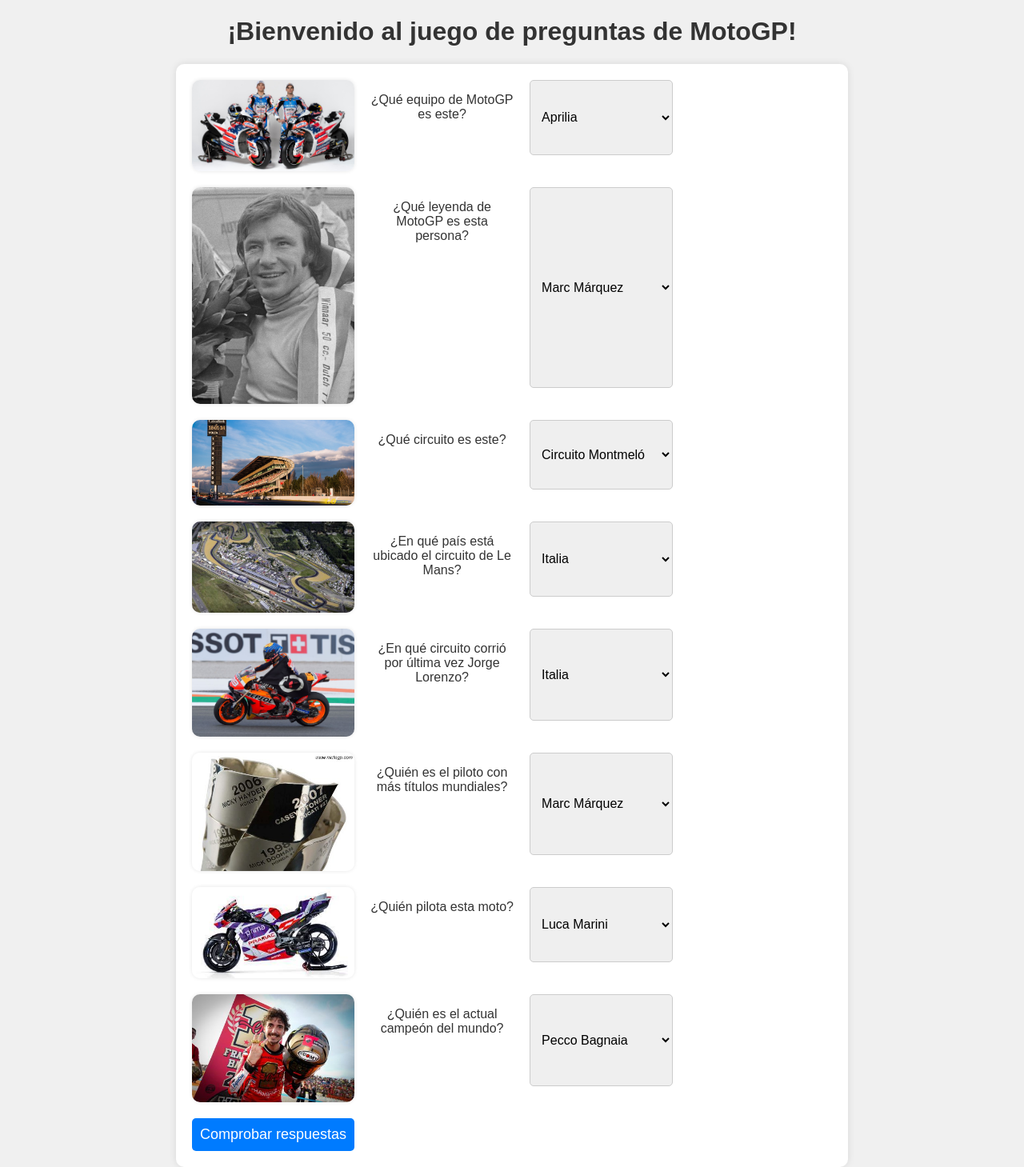
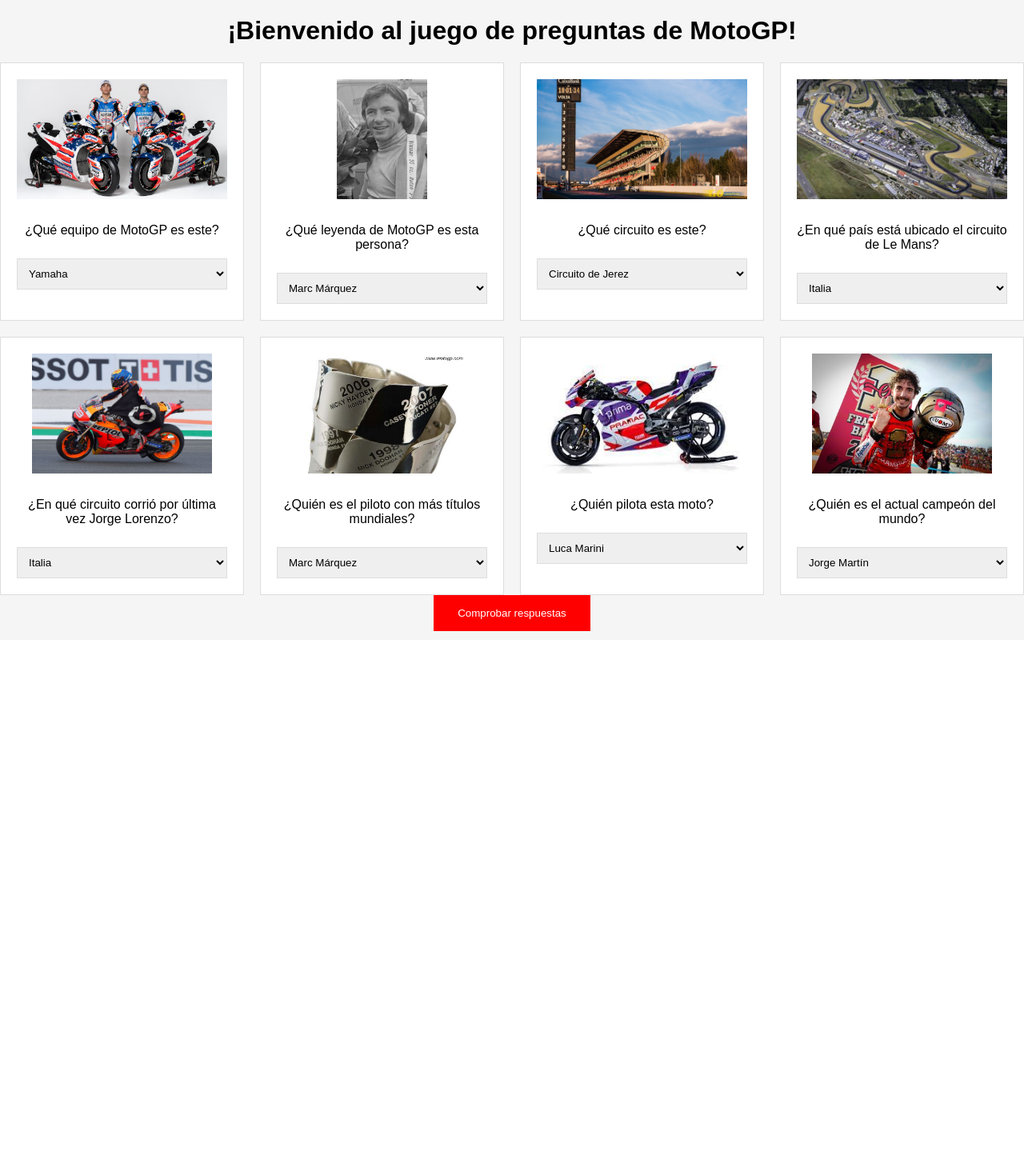
Before and after one commit to 100007821/ASIX1_UF2-A3-Escape-room-virtual_AlexNaranjo, a PHP site: page /page6.php in a window 1280 px wide. Shown: the whole page at 80% size. After the commit the page ends 789 px from the top, so only its background shows below. Run offline with PHP 8.4, Linux system fonts and the light colour scheme.

Commit message:
Commit 14/03

```diff
--- a/css1/stylespag6.css
+++ b/css1/stylespag6.css
@@ -1,70 +1,60 @@
 body {
     font-family: Arial, sans-serif;
-    background-color: #f0f0f0;
+    background-color: #f5f5f5;
     margin: 0;
     padding: 0;
 }
 
 h1 {
     text-align: center;
-    color: #333;
+    margin-top: 20px;
 }
 
-form {
-    max-width: 800px;
-    margin: 0 auto;
-    background-color: #fff;
-    padding: 20px;
-    border-radius: 10px;
-    box-shadow: 0 0 10px rgba(0, 0, 0, 0.1);
+.grid-container {
     display: grid;
     grid-template-columns: repeat(4, 1fr);
-    gap: 20px;
+    grid-gap: 20px;
+    justify-content: center;
+}
+
+.grid-item {
+    text-align: center;
+    border: 1px solid #ddd;
+    padding: 20px;
+    background-color: #fff;
 }
 
 img {
     max-width: 100%;
-    height: auto;
-    display: block;
-    margin: 0 auto;
-    border-radius: 10px;
-    box-shadow: 0 0 5px rgba(0, 0, 0, 0.1);
-}
-
-p {
-    font-size: 16px;
-    color: #333;
-    text-align: center;
+    height: 150px; /* Tamaño fijo para todas las imágenes */
     margin-bottom: 10px;
 }
 
 select {
     width: 100%;
     padding: 10px;
-    font-size: 16px;
-    margin-bottom: 20px;
-    border: 1px solid #ccc;
-    border-radius: 5px;
+    margin-top: 10px;
+    border: 1px solid #ddd;
 }
 
-input[type="submit"] {
-    width: 100%;
-    padding: 10px;
-    font-size: 18px;
+.boton {
+    margin-top: 20px;
+    padding: 15px 30px; /* Tamaño más grande */
+    background-color: red; /* Fondo rojo */
     color: #fff;
-    background-color: #007bff;
     border: none;
-    border-radius: 5px;
     cursor: pointer;
-    transition: background-color 0.3s ease;
+    display: block;
+    margin: 0 auto; /* Centrar el botón */
 }
 
-input[type="submit"]:hover {
-    background-color: #0056b3;
+.submit-button:hover {
+    background-color: #900; /* Cambio de color al pasar el ratón */
 }
 
-p.message {
-    text-align: center;
-    font-weight: bold;
-    margin-top: 20px;
+/* Media query para diseño responsive */
+@media only screen and (max-width: 768px) {
+    .grid-container {
+        grid-template-columns: repeat(2, 1fr); /* Cambia a dos columnas */
+    }
 }
--- a/index.php
+++ b/index.php
@@ -1,3 +1,4 @@
+
 <!DOCTYPE html>
 <html lang="es">
 <head>
@@ -9,7 +10,7 @@
 </head>
 <body>
     <div class="container">
-        <h1>¿ACCEPTAS EL RETO DE MOTO GP?</h1>
+        <h1>¿ACEPTAS EL RETO DE MOTO GP?</h1>
         <img src="img3/Portada.jpeg" alt="">
         <div class="button-container">
             <button onclick="startProgress()">Sí</button>
@@ -37,6 +38,9 @@
             }
         }
 
+        function redirectNo() {
+            window.location.href = 'indexfinal.html'; // Redirige a indexfinal.php cuando se hace clic en "No"
+        }
     </script>
 </body>
 </html>
--- a/indexfinal.html
+++ b/indexfinal.html
@@ -9,7 +9,7 @@
     <div class="container">
         <img src="img3/Caida.jpeg" alt="Foto principal">
         <h1>¡Eres un cagado!</h1>
-        <a href="index.html" class="button">Empezar a jugar</a>
+        <a href="index.php" class="button">Empezar a jugar</a>
     </div>
 </body>
 </html>
--- a/page3.php
+++ b/page3.php
@@ -3,7 +3,7 @@
 <head>
     <meta charset="UTF-8">
     <meta name="viewport" content="width=device-width, initial-scale=1.0">
-    <title>MotoGP Challenge - Página Simplificada</title>
+    <title>MotoGP Challenge - Pagina3</title>
     <link rel="stylesheet" href="css1/styles.css">
 </head>
 <body>
--- a/page5.php
+++ b/page5.php
@@ -3,7 +3,7 @@
 <head>
 <meta charset="UTF-8">
 <meta name="viewport" content="width=device-width, initial-scale=1.0">
-<title>Página 5</title>
+<title>MotoGP Challenge - Página 5</title>
 <link rel="stylesheet" href="css1/stylespage5.css">
 </head>
 <body>
--- a/page6.php
+++ b/page6.php
@@ -3,8 +3,8 @@
 <head>
     <meta charset="UTF-8">
     <meta name="viewport" content="width=device-width, initial-scale=1.0">
-    <title>Juego de preguntas</title>
-    <link rel="stylesheet" href="css1/stylespag6.css"> <!-- Enlaza tu hoja de estilos CSS -->
+    <title>MotoGP Challenge - Página 6</title>
+    <link rel="stylesheet" href="css1/stylespag6.css">
 </head>
 <body>
     <h1>¡Bienvenido al juego de preguntas de MotoGP!</h1>
@@ -36,14 +36,14 @@
 
     // Respuestas posibles para cada pregunta
     $respuestas_posibles = array(
-        array("Aprilia", "Honda", "Yamaha", "Ducati"),
+        array("Yamaha", "Honda", "Aprilia", "Ducati"),
         array("Marc Márquez", "Jorge Lorenzo", "Giacomo Agostini", "Ángel Nieto"),
-        array("Circuito Montmeló", "Circuito de Jerez", "Circuito de Misano", "Circuito de Losail"),
+        array("Circuito de Jerez", "Circuito Montmeló", "Circuito de Misano", "Circuito de Losail"),
         array("Italia", "España", "Portugal", "Francia"),
         array("Italia", "Qatar", "Malasia", "Valencia"),
         array("Marc Márquez", "Jorge Lorenzo", "Ángel Nieto", "Giacomo Agostini"),
         array("Luca Marini", "Jorge Martín", "Álex Márquez", "Enea Bastianini"),
-        array("Pecco Bagnaia", "Jorge Martín", "Marco Bezzecchi", "Pedro Acosta")
+        array("Jorge Martín", "Pecco Bagnaia", "Marco Bezzecchi", "Pedro Acosta")
     );
 
     // Verificar si se ha enviado el formulario
@@ -69,19 +69,23 @@
     ?>
 
     <form method="post">
+        <div class="grid-container">
             <?php
             // Mostrar las preguntas y recoger las respuestas
             for ($i = 0; $i < count($preguntas); $i++) {
+                echo "<div class='grid-item'>";
                 echo "<img src='img2/imagen_$i.jpg' alt='Imagen $i'>"; // Añadiendo la imagen
                 echo "<p>{$preguntas[$i]}</p>";
                 echo "<select name='respuesta[]' required>";
                 foreach ($respuestas_posibles[$i] as $respuesta_posible) {
                     echo "<option value='$respuesta_posible'>$respuesta_posible</option>";
                 }
-            echo "</select><br><br>";
+                echo "</select>";
+                echo "</div>";
             }
             ?>
-        <input type="submit" value="Comprobar respuestas">
+        </div>
+        <input class="boton" type="submit" value="Comprobar respuestas">
     </form>
 
 </body>
--- a/respuestaspage5.php
+++ b/respuestaspage5.php
@@ -1,5 +1,5 @@
 <?php
-$correct_image = 3; // Imagen correcta (debes cambiar esto según tu lógica)
+$correct_image = 3; // Imagen correcta
 
 if ($_SERVER["REQUEST_METHOD"] == "POST") {
     if (isset($_POST["selected_image"])) {
@@ -8,11 +8,10 @@
 
         if ($selected_image == $correct_image) {
             header("Location: page6.php"); // Redirigir a la página 6 si la opción seleccionada es correcta
-            exit;
         } else {
 
             echo "<script>window.location.href = 'page5.php';</script>";
-            exit;
+
         }
     }
 }
```
Also changed, not shown: css1/stylespage5.css (+10 -2 lines). Lines whose indentation alone changed are shown as unchanged.
